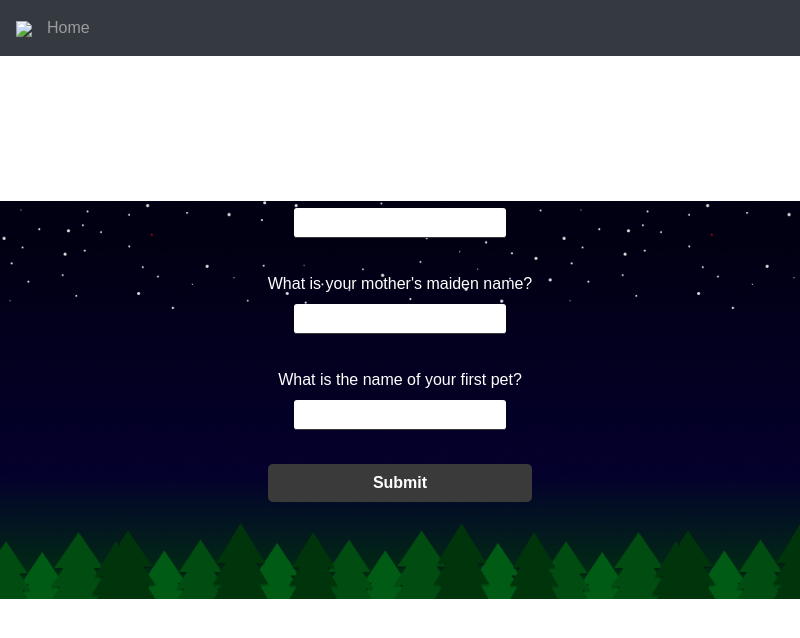
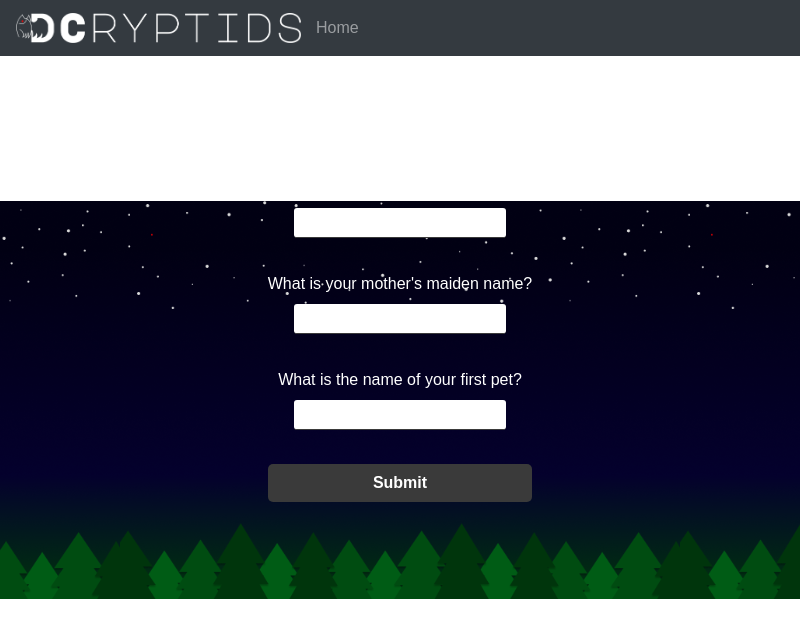
Before and after one commit to bbt795/D-Cryptids, an Electron app: page secQuestions.html in a window 800 px wide. Drawn offline with Linux system fonts and the light colour scheme; files that its build step writes are made by us from their sources; files whose address does not match are found by name.

Commit message:
Update secQuestions.html

```diff
--- a/secQuestions.html
+++ b/secQuestions.html
@@ -12,16 +12,16 @@
       content="default-src 'self'; script-src 'self'"
     />
     <title>Security Questions</title>
-    <link rel="stylesheet" href="css/styles.css" />
-    <link rel="stylesheet" href="css/bootstrap.css" />
+    <link rel="stylesheet" href="styles.css" />
+    <link rel="stylesheet" href="bootstrap.css" />
 
-    <script defer src = "js/loginPage.js"></script>
+    <script defer src = "loginPage.js"></script>
 
   </head>
 
   <body>
     <header>
-      <nav class="navbar fixed-top navbar-expand-lg bg-dark navbar-dark"> <a href="index.html"><img class="logo" src="img/DCryptids_logo.png"></img></a>
+      <nav class="navbar fixed-top navbar-expand-lg bg-dark navbar-dark"> <a href="index.html"><img class="logo" src="DCryptids_logo.png"></img></a>
 			<ul class="navbar-nav mr-auto">
 				<li class="nav-item"><a class="nav-link" href="index.html">Home</a></li>
 			</ul>
```
